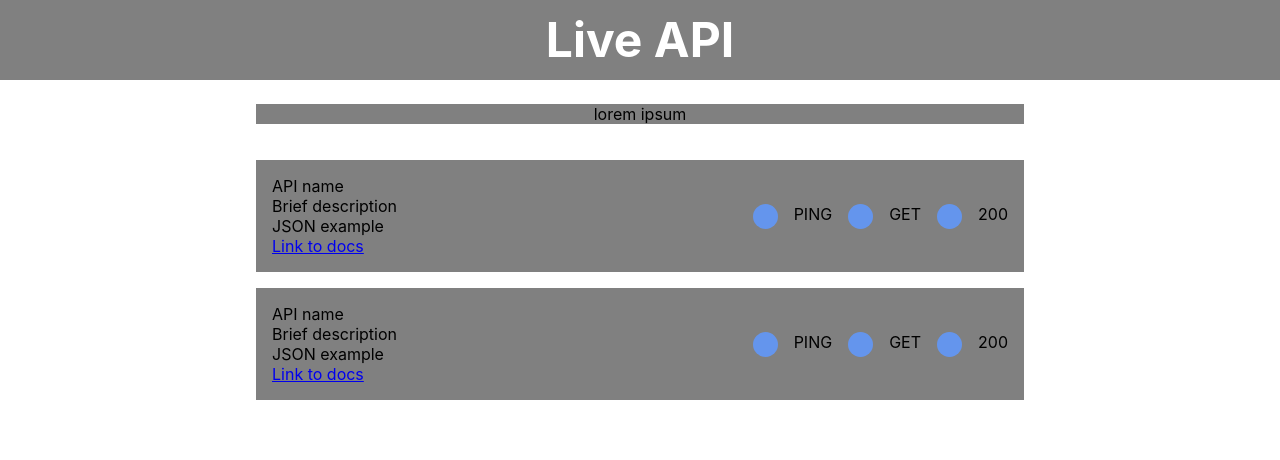
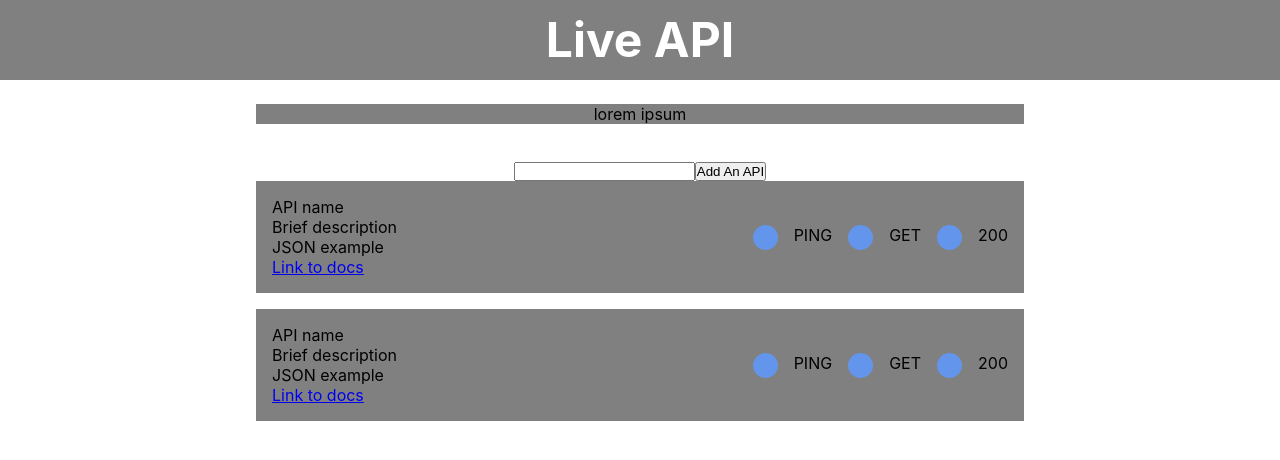
Before and after one commit to fruminski/bc13_w9_project-frontend-score, a React (Create React App) app in the folder live-api/: page / in a window 1280 px wide. Shown: the top 460 px of the page. Built offline with nearby package versions, Linux system fonts and the light colour scheme.

Commit message:
input and button

```diff
--- /dev/null
+++ b/live-api/src/Components/AddApi/AddApi.js
@@ -0,0 +1,14 @@
+import React from "react"
+
+function AddApi() {
+return(
+<div>
+ <input
+ type="text"
+className = "input"
+></input>
+<button type="button">Add An API</button>
+</div>
+)}
+
+export default AddApi
--- a/live-api/src/Components/App/App.js
+++ b/live-api/src/Components/App/App.js
@@ -2,11 +2,13 @@ import React from "react";
 import Header from "../Header/Header";
 import ListOfApis from "../ListOfApis/ListOfApis";
 import "./App.css";
+import AddApi from "../AddApi/AddApi";
 
 function App() {
   return (
     <div className="app-container">
       <Header />
+      <AddApi />
       <ListOfApis />
     </div>
   );
```
